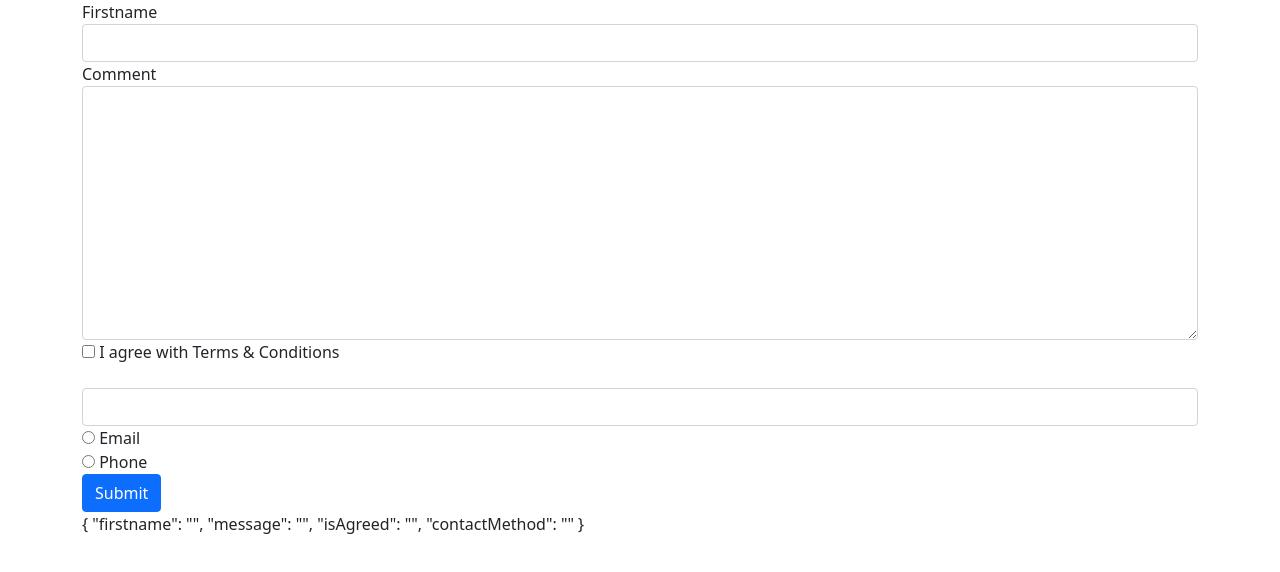
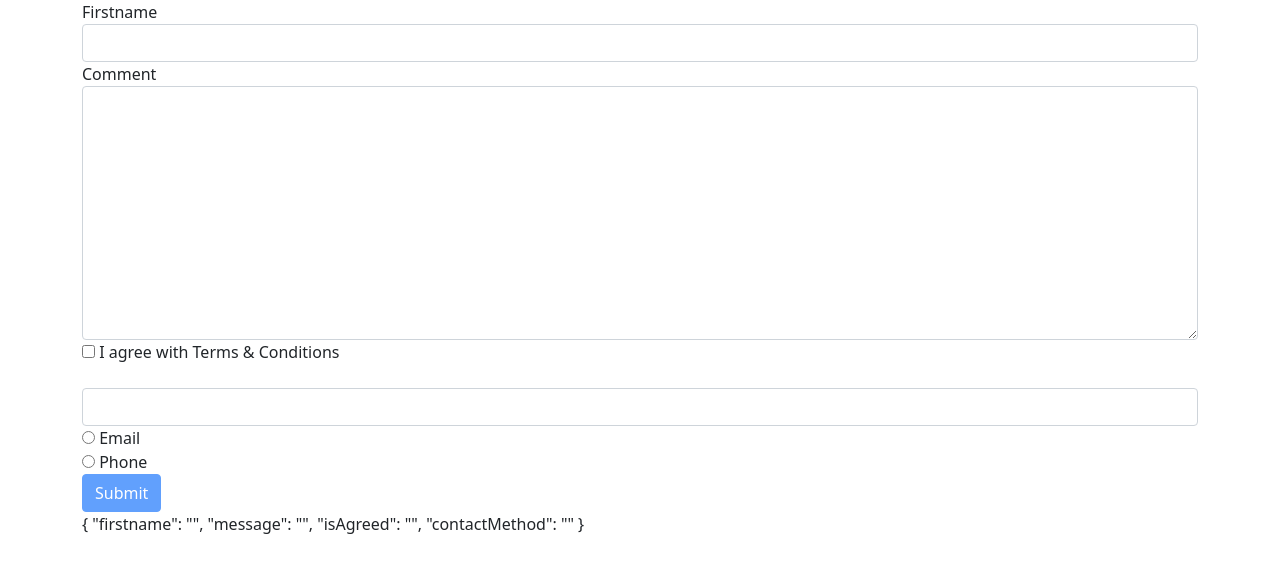
Before and after one commit to fbozas/angular-app, an Angular app: page / in a window 1280 px wide. Shown: the top 572 px of the page. Built offline with nearby package versions, Linux system fonts and the light colour scheme.

Commit message:
Disabling the submit button

```diff
--- a/src/app/contact-form/contact-form.component.html
+++ b/src/app/contact-form/contact-form.component.html
@@ -67,7 +67,7 @@
                 {{method.name}}
         </label>
     </div>
-    <button class="btn btn-primary">
+    <button class="btn btn-primary" [disabled]="!f.valid">
         Submit
     </button>
 </form>
```
